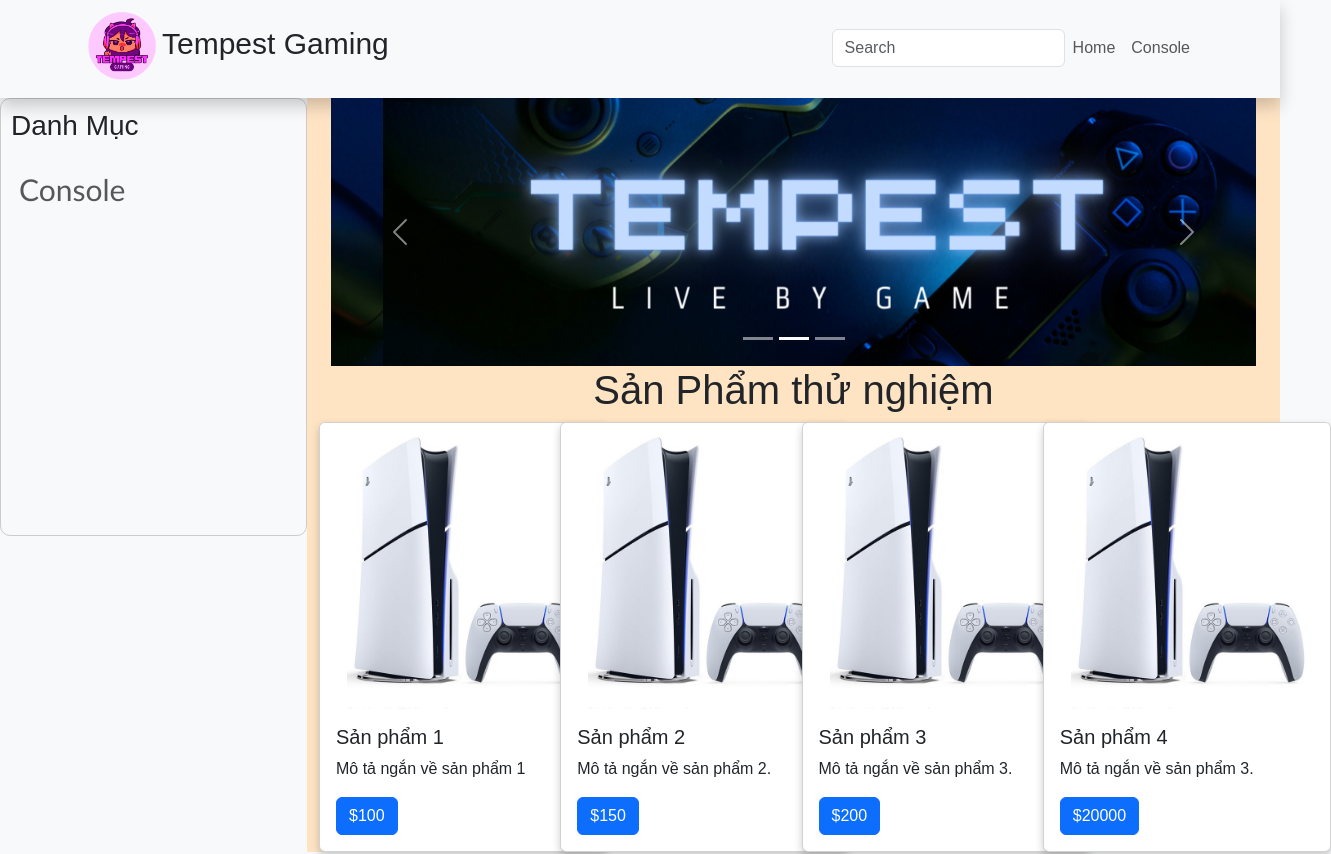
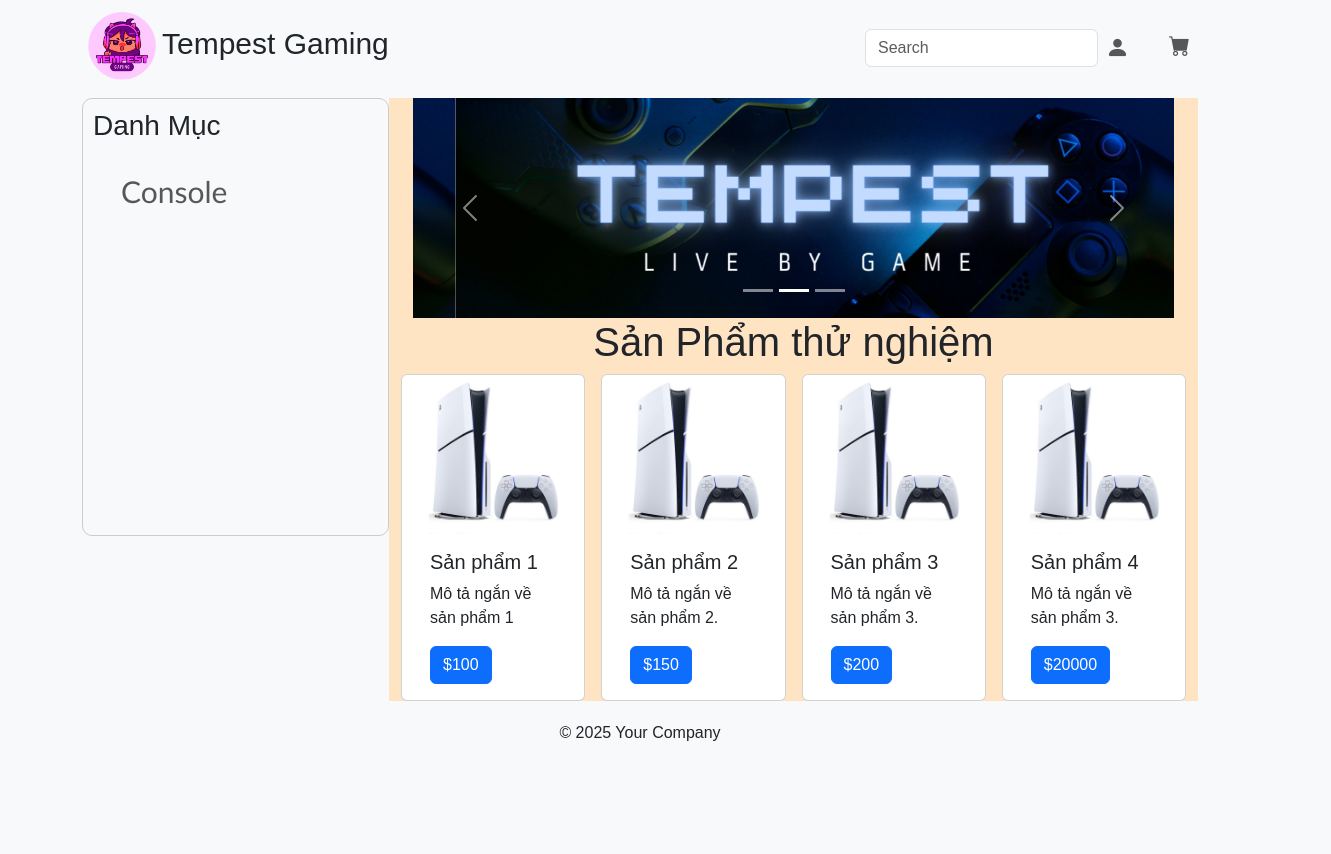
Before and after one commit to namtrungle20/TempestGaming, a React (Create React App) app: page / in a window 1280 px wide. Shown: the top 854 px of the page, 1331 px wide, since content can reach past the window. After the commit the page ends 800 px from the top, so only its background shows below. Built offline with nearby package versions, Linux system fonts and the light colour scheme.

Commit message:
them login

```diff
--- a/package.json
+++ b/package.json
@@ -7,8 +7,11 @@
     "@testing-library/react": "^13.4.0",
     "@testing-library/user-event": "^13.5.0",
     "bootstrap": "^5.3.3",
+    "bootstrap-icons": "^1.11.3",
+    "mdb-react-ui-kit": "^9.0.0",
     "react": "^18.3.1",
     "react-bootstrap": "^2.10.9",
+    "react-bootstrap-icons": "^1.11.5",
     "react-dom": "^18.3.1",
     "react-icons": "^5.3.0",
     "react-router": "^7.1.5",
--- a/src/components/DanhMuc.jsx
+++ b/src/components/DanhMuc.jsx
@@ -10,7 +10,7 @@
   return (
     <div className="danhmuc">
       <h3>Danh Mục</h3>
-      <Navbar>
+      <Navbar style={{padding: "10px", paddingLeft: "20px"}}>
         <Nav className="nav-category">
           {categories.map((category, index) => (
             <Link key={index} to={category.path} className="nav-link">
--- a/src/components/Header.jsx
+++ b/src/components/Header.jsx
@@ -1,15 +1,8 @@
 import React from "react";
 import "bootstrap/dist/css/bootstrap.min.css";
+import "bootstrap-icons/font/bootstrap-icons.css";
 import "../styles/App.css";
-import {
-  Button,
-  Col,
-  Container,
-  Form,
-  Nav,
-  Navbar,
-  Row,
-} from "react-bootstrap";
+import { Col, Container, Form, Nav, Navbar, Row } from "react-bootstrap";
 import Image from "react-bootstrap/Image";
 
 import logo from "../assets/images/logo_tempest_gaming.png";
@@ -43,12 +36,26 @@
             </Row>
           </Form>
           <Nav className="me-auto">
-            <Link to="/home" className="nav-link">
-              Home
-            </Link>
-            <Link to="/console" className="nav-link">
-              Console
-            </Link>
+            <Row>
+              <Col xs="auto">
+                <Link
+                  to="/login"
+                  className="nav-link"
+                  style={{fontSize: "23px"}}
+                >
+                  <i className="bi bi-person-fill"></i>
+                </Link>
+              </Col>
+              <Col xs="auto">
+                <Link
+                  to="/console"
+                  className="nav-link"
+                  style={{fontSize: "21px"}}
+                >
+                  <i className="bi bi-cart-fill"></i>
+                </Link>
+              </Col>
+            </Row>
           </Nav>
         </Container>
       </Navbar>
--- a/src/components/ProductCard.jsx
+++ b/src/components/ProductCard.jsx
@@ -1,9 +1,15 @@
 import React from "react";
-import { Card, Button } from "react-bootstrap";
+import { Card, Button, Container, Row } from "react-bootstrap";
 
 const ProductCard = ({ product }) => {
   return (
-    <Card className="product-card card-shadow" hoverable style={{ width: "18rem"}}>
+    <Container>
+      <Row className="justify-content-md-center">
+        <Card
+          className="product-card card-shadow"
+          hoverable
+          style={{ width: "12rem", height: "auto" }}
+        >
           <Card.Img variant="top" src={product.image} />
           <Card.Body>
             <Card.Title>{product.name}</Card.Title>
@@ -11,6 +17,8 @@
             <Button variant="primary">${product.price}</Button>
           </Card.Body>
         </Card>
+      </Row>
+    </Container>
   );
 };
 
--- a/src/index.jsx
+++ b/src/index.jsx
@@ -5,6 +5,8 @@
 import { BrowserRouter, Routes, Route } from "react-router-dom";
 import HomePage from "./pages/HomePage";
 import ConsolePage from "./pages/ConsolePage";
+import LoginPage from "./pages/LoginPage";
+import ResignPage from "./pages/ResignPage";
 
 const root = ReactDOM.createRoot(document.getElementById("root"));
 root.render(
@@ -14,6 +16,8 @@
         <Route path="/" element={<App />}>
           <Route path="/console" element={<ConsolePage />} />
           <Route path="/home" element={<HomePage />} />
+          <Route path="/login" element={<LoginPage/>} />
+          <Route path="/resign" element={<ResignPage />} />
           <Route index element={<HomePage />} />
         </Route>
       </Routes>
--- a/src/pages/HomePage.jsx
+++ b/src/pages/HomePage.jsx
@@ -3,21 +3,26 @@
 import Banner from "../components/Banner.jsx";
 import "../styles/App.css";
 import DanhMuc from "../components/DanhMuc.jsx";
+import { Container, Row } from "react-bootstrap";
 
 function HomePage() {
   return (
     <div>
-      <main style={{ display: 'flex' }}>
-        <div style={{ flex: '1 1 200px' }}>
+      <Container>
+        <Row className="justify-content-md-center">
+          <main style={{ display: "flex" }}>
+            <div>
               <DanhMuc />
             </div>
-        <div style={{ flex: '3 1 auto' }}>
+            <div style={{ flex: "3 1 auto" }}>
               <Banner />
             </div>
           </main>
           <footer>
             <Footer />
           </footer>
+        </Row>
+      </Container>
     </div>
   );
 }
--- /dev/null
+++ b/src/pages/LoginPage.jsx
@@ -0,0 +1,74 @@
+import React from "react";
+import { Container, Row, Col, Form, Button, Image } from "react-bootstrap";
+import logo from "../assets/images/logo_tempest_gaming.png";
+import Backgroud from "../assets/images/backgroudMP4.mp4";
+import 'bootstrap/dist/css/bootstrap.min.css';
+
+function LoginPage(props) {
+  return (
+    <div className="d-flex justify-content-md-center align-item-center">
+      <video autoPlay muted loop className="backgroud-video">
+        <source src={Backgroud} />
+      </video>
+        <div >
+        <Container className="login">
+          <Row >
+            <Col md="6" className="form-section">
+              <Container style={{ width: "100px", justifyContent: "center" }}>
+                <Image src={logo} width={130} height={130} />
+              </Container>
+              <Form>
+                <Form.Group controlId="formBasicEmail">
+                  <Form.Label>Email address</Form.Label>
+                  <Form.Control type="email" placeholder="Enter email" />
+                </Form.Group>
+
+                <Form.Group controlId="formBasicPassword">
+                  <Form.Label>Password</Form.Label>
+                  <Form.Control type="password" placeholder="Password" />
+                </Form.Group>
+
+                <Form.Group controlId="formBasicCheckbox">
+                  <Form.Check type="checkbox" label="Remember me" />
+                </Form.Group>
+
+                <Button variant="primary" type="submit" className="w-100">
+                  Login
+                </Button>
+              </Form>
+              <div className="text-center mt-3">
+                <a href="#forgot">Forgot password?</a>
+              </div>
+              <div className="text-center mt-3">
+                <a href="#register">Register</a>
+              </div>
+              <hr />
+              <div className="text-center">
+                <Button variant="outline-secondary" className="m-1">
+                  <i className="bi bi-apple"></i> Apple
+                </Button>
+                <Button variant="outline-secondary" className="m-1">
+                  <i className="bi bi-twitter"></i> Twitter
+                </Button>
+                <Button variant="outline-secondary" className="m-1">
+                  <i className="bi bi-facebook"></i> Facebook
+                </Button>
+                <Button variant="outline-secondary" className="m-1">
+                  <i className="bi bi-google"></i> Google
+                </Button>
+              </div>
+            </Col>
+            <Col md={6} className="illustration-section">
+              <img
+                alt="Illustration"
+                className="img-fluid"
+                style={{ backgroundColor: "#f8f9fa" }}
+              />
+            </Col>
+          </Row>
+        </Container>
+        </div>
+      </div>
+  );
+}
+export default LoginPage;
--- /dev/null
+++ b/src/pages/ResignPage.jsx
@@ -0,0 +1,8 @@
+import React from "react";
+
+function ResignPage(props){
+    return(
+        <h1>Xin Chào</h1>
+    );
+}
+export default ResignPage;
--- a/src/styles/App.css
+++ b/src/styles/App.css
@@ -6,17 +6,8 @@
 }
 
 .header {
-    margin-bottom: 20px;
+  margin-bottom: 0px;
   background-color: aqua;
-  }
-
-  .navbar-shadow {
-    box-shadow: 0 4px 8px 0 rgba(0, 0, 0, 0.2);
-    transition: 0.3s;
-  }
-
-  .navbar-shadow:hover {
-    box-shadow: 0 8px 16px 0 rgba(0, 0, 0, 0.2);
 }
 
 .danhmuc {
@@ -24,11 +15,11 @@
   height: 438px;
   border-radius: 10px;
   border: 1px solid #ccc;
-    padding:  10px;
+  padding: 10px;
 }
 .nav-category {
   font-size: 30px;
-    font-family: 'Gill Sans', 'Gill Sans MT', Calibri, 'Trebuchet MS', sans-serif;
+  font-family: "Gill Sans", "Gill Sans MT", Calibri, "Trebuchet MS", sans-serif;
   transition: 0.3s;
 }
 .nav-category:hover {
@@ -37,6 +28,7 @@
 }
 .banner {
   height: 100%;
+  width: 100%;
   display: flex;
   align-items: center;
   justify-content: center;
@@ -45,15 +37,41 @@
 .banner h1 {
   display: block;
 }
-  .card-shadow {
-    box-shadow: 0 4px 8px 0 rgba(0, 0, 0, 0.2);
-    transition: 0.3s;
-  }
-
-  .card-shadow:hover {
-    box-shadow: 0 8px 16px 0 rgba(0, 0, 0, 0.2);
-  }
-
 footer {
   padding: 10px 0;
 }
+
+.login {
+  margin-top: 50px;
+  padding: 20px;
+  background-color: #ffffff; /* Background color for the form container */
+  border-radius: 10px; /* Rounded corners */
+  box-shadow: 0 4px 8px rgba(0, 0, 0, 0.1);
+}
+
+.form-section {
+  border-right: 1px solid #e0e0e0;
+}
+
+.illustration-section {
+  display: flex;
+  justify-content: center;
+  align-items: center;
+}
+
+.login {
+  margin-top: 50px;
+  padding: 20px;
+  background-color: rgba(255, 255, 255, 0.9); /* Semi-transparent white background */
+  border-radius: 10px;
+  box-shadow: 0 4px 8px rgba(0, 0, 0, 0.1);
+}
+
+.background-video {
+  align-items: center;
+  top: 0;
+  left: 0;
+  width: 100%;
+  height: 100%;
+  object-fit: cover;
+}
```
Also changed, not shown: 2 other files (tests, documents, lock files or other folders). Lines whose indentation alone changed are shown as unchanged.
